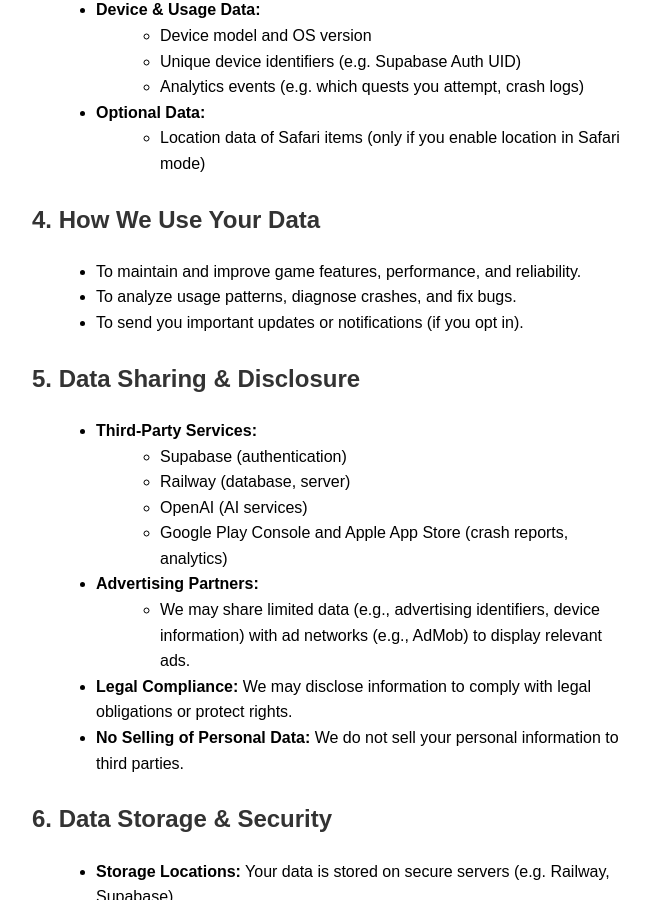
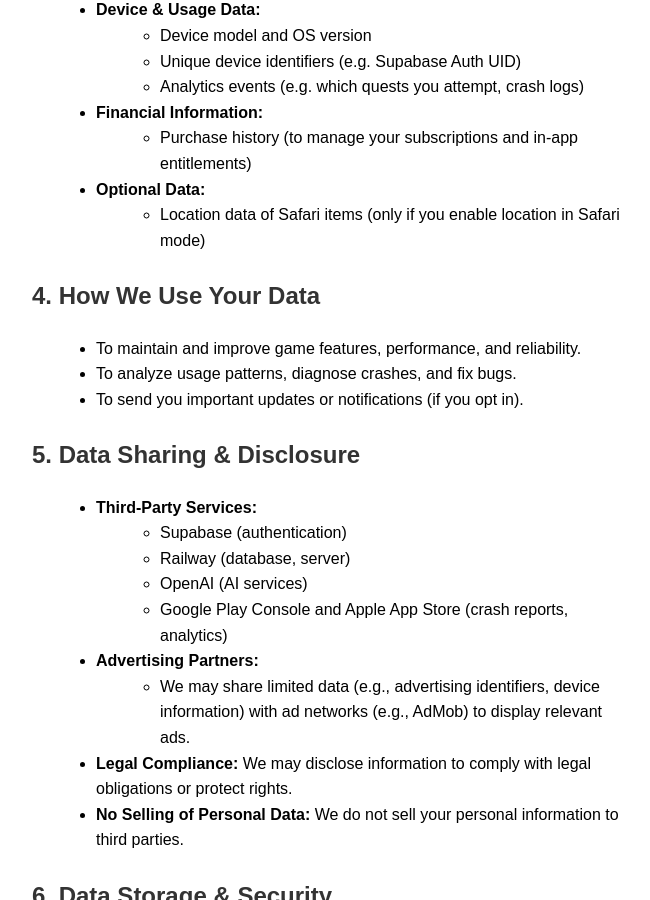
Before and after one commit to snapybara-game/snapybara, a plain HTML site: page docs/privacy.html in a window 1280 px wide. Shown: the part 866-1766 px from the top of the page, without its empty margins (308-958 px from the left). Drawn offline with Linux system fonts and the light colour scheme.

Commit message:
Update privacy.html

```diff
--- a/docs/privacy.html
+++ b/docs/privacy.html
@@ -46,6 +46,11 @@
         <li>Device model and OS version</li>
         <li>Unique device identifiers (e.g. Supabase Auth UID)</li>
         <li>Analytics events (e.g. which quests you attempt, crash logs)</li>
+      </ul>
+    </li>
+    <li><strong>Financial Information:</strong>
+      <ul>
+        <li>Purchase history (to manage your subscriptions and in‑app entitlements)</li>
       </ul>
     </li>
     <li><strong>Optional Data:</strong>
```
